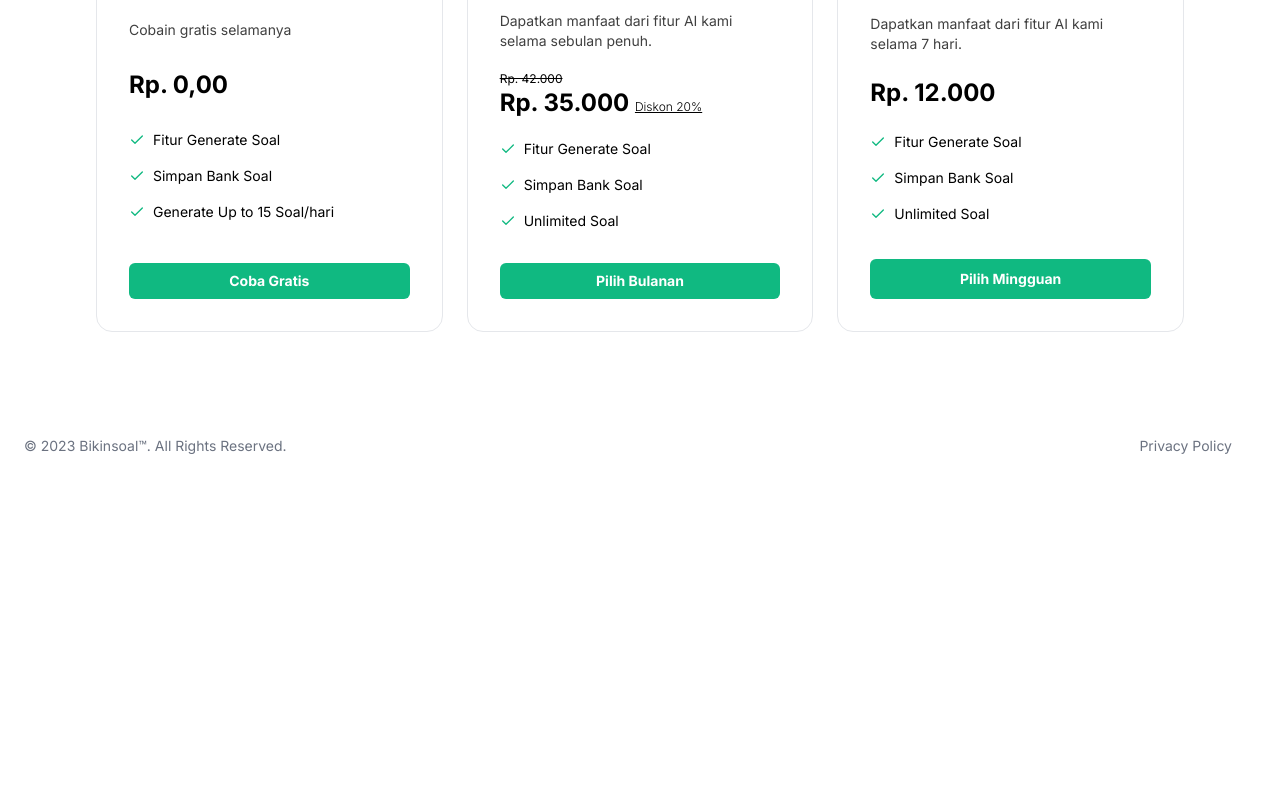
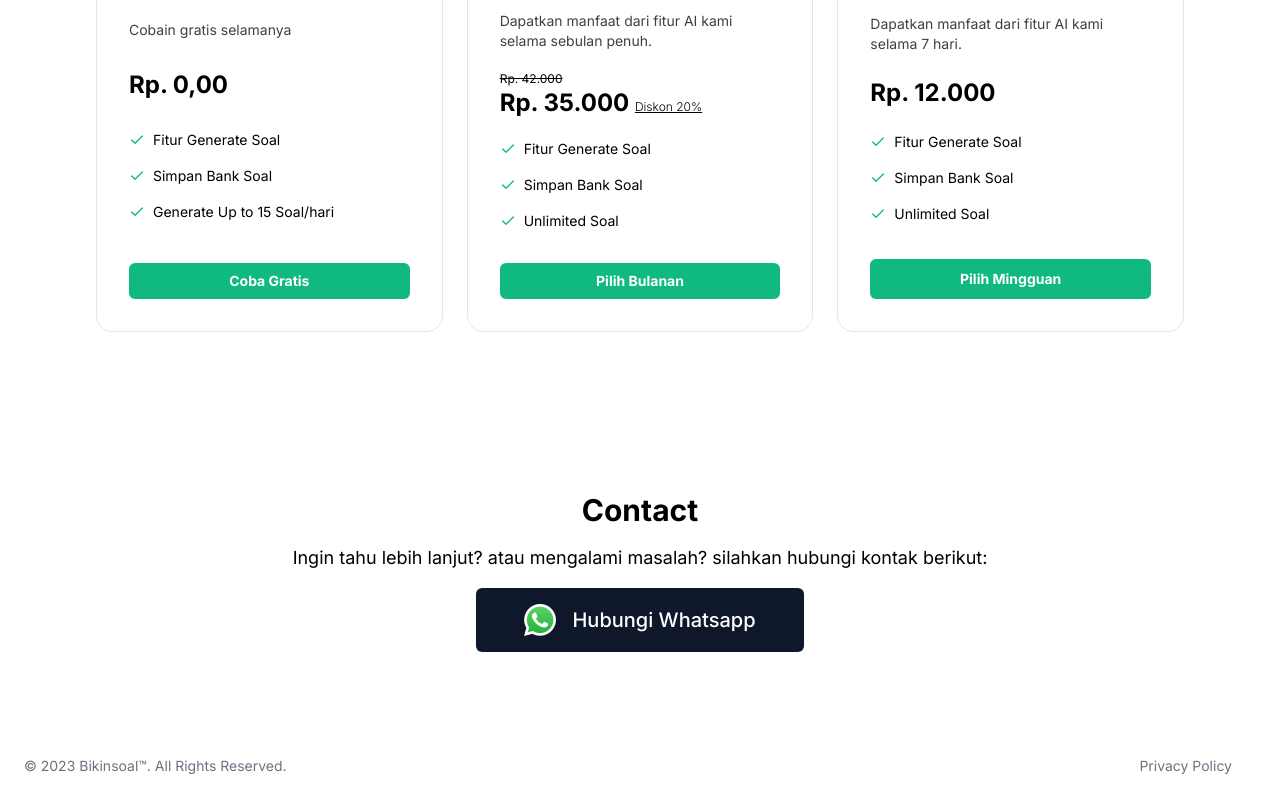
Before and after one commit to fahreziadh/bikinsoal, a Next.js app: page / in a window 1280 px wide. Shown: the part 1976-2776 px from the top of the page. Before the commit the page ends 2456 px from the top, so only its background shows below. Built offline with nearby package versions, Linux system fonts and the light colour scheme; no server answers; the database is empty.

Commit message:
add contact

```diff
--- /dev/null
+++ b/app/home/SectionContact.tsx
@@ -0,0 +1,20 @@
+import { Button } from '@/components/ui/button'
+import { MessageCircle } from 'lucide-react'
+import Image from 'next/image'
+import Link from 'next/link'
+import React from 'react'
+
+const SectionContact = () => {
+    return (
+        <div className='container mt-40 flex flex-col items-center'>
+            <h1 className='text-center text-3xl font-bold'>Contact</h1>
+            <h2 className='mt-4 text-center text-lg'>Ingin tahu lebih lanjut? atau mengalami masalah? silahkan hubungi kontak berikut:</h2>
+            <Button onClick={()=>window.open('https://wa.me/6285156492236')} className='mt-4 flex items-center justify-center p-8' size="lg">
+                <Image src={"/whatsapp.png"} width={200} height={200} className="ml-4 h-8 w-8" alt='whatsapp'/>
+                <span className='px-4 text-xl'>Hubungi Whatsapp</span>
+            </Button>
+        </div>
+    )
+}
+
+export default SectionContact
--- a/app/page.tsx
+++ b/app/page.tsx
@@ -1,6 +1,7 @@
 "use client"
 import { SessionProvider } from 'next-auth/react'
 import React from 'react'
+import SectionContact from './home/SectionContact'
 import SectionFeature from './home/SectionFeature'
 import SectionHeader from './home/SectionHeader'
 import SectionPricing from './home/SectionPricing'
@@ -15,6 +16,7 @@ const Page = () => {
         <SectionVideo />
         <SectionFeature />
         <SectionPricing />
+        <SectionContact />
       </div>
     </SessionProvider>
   )
--- a/components/burgermenu.tsx
+++ b/components/burgermenu.tsx
@@ -12,10 +12,12 @@ import {
     DropdownMenuSeparator,
     DropdownMenuTrigger,
 } from "@/components/ui/dropdown-menu"
-import { LogOut, Menu } from "lucide-react"
+import { LogIn, LogOut, Menu } from "lucide-react"
+import { signIn, signOut, useSession } from "next-auth/react"
 import Link from "next/link"
 
 export function BurgerMenu() {
+    const { data: session } = useSession()
     return (
         <DropdownMenu>
             <DropdownMenuTrigger asChild>
@@ -45,10 +47,18 @@ export function BurgerMenu() {
                 </DropdownMenuGroup>
 
                 <DropdownMenuSeparator />
-                <DropdownMenuItem>
-                    <LogOut className="mr-2 h-4 w-4" />
-                    <span>Log out</span>
-                </DropdownMenuItem>
+                {session?.user ?
+                    <DropdownMenuItem onClick={()=>signOut()}>
+                        <LogOut className="mr-2 h-4 w-4" />
+                        <span>Log out</span>
+                    </DropdownMenuItem>
+                    :
+                    <DropdownMenuItem onClick={()=>signIn('google')}>
+                        <LogIn className="mr-2 h-4 w-4" />
+                        <span>Login</span>
+                    </DropdownMenuItem>
+                }
+
             </DropdownMenuContent>
         </DropdownMenu>
     )
```
Also changed, not shown: public/whatsapp.png (added).
